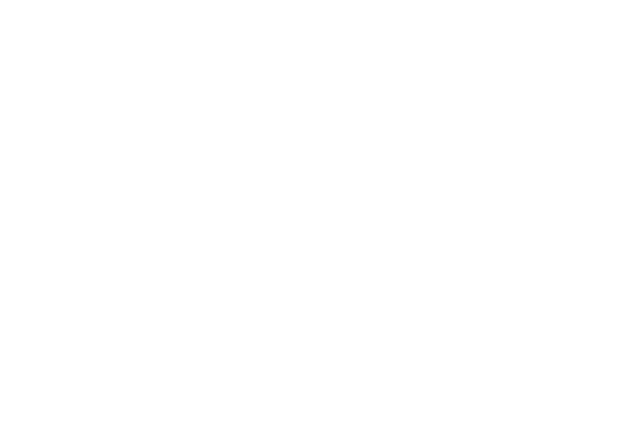
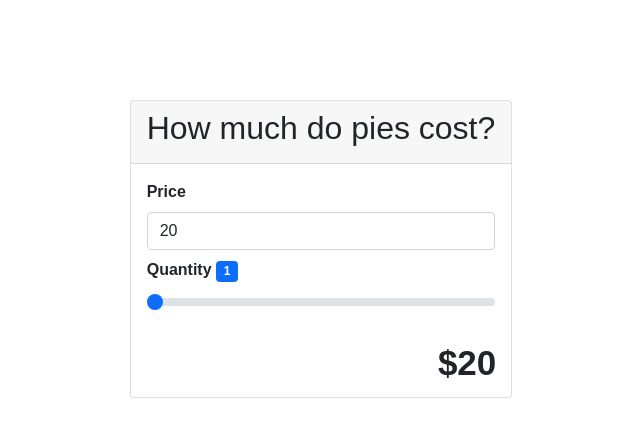
Before and after one commit to Salim66/Pricing-Calculator-by-Vanilla-JS, a plain HTML site: page index.html in a window 1280 px wide. Shown: the whole page, without its empty margins (319-959 px from the left). Drawn offline with nearby package versions, Linux system fonts and the light colour scheme.

Commit message:
Frontend design complete

```diff
--- a/assets/css/style.css
+++ b/assets/css/style.css
@@ -0,0 +1,22 @@
+* {
+    padding: 0;
+    margin: 0;
+    box-sizing: border-box;
+    font-family: sans-serif;
+    font-weight: 600;
+}
+
+.card_contianer {
+    width: 600px;
+    position: relative;
+    display: flex;
+    justify-content: center;
+    margin-top: 100px;
+}
+
+.total_cost {
+    text-align: right;
+    margin-right: 15px;
+    margin-bottom: 7px;
+    font-size: 35px;
+}
--- a/index.html
+++ b/index.html
@@ -7,14 +7,34 @@
     <meta name="viewport" content="width=device-width, initial-scale=1.0">
     <title>Document</title>
     <!-- BOOTSTRAP LINK -->
-    <link rel="stylesheet" href="https://cdn.jsdelivr.net/npm/bootstrap@4.1.0/dist/css/bootstrap.min.css">
+    <link rel="stylesheet" href="https://cdn.jsdelivr.net/npm/bootstrap@5.1.0/dist/css/bootstrap.min.css">
     <!-- CUSTOM STYLE  -->
     <link rel="stylesheet" href="assets/css/style.css">
 </head>
 
 <body>
 
-
+    <div class="container card_contianer">
+        <div class="card card_position">
+            <div class="card-header">
+                <h2>How much do pies cost?</h2>
+            </div>
+            <form>
+                <div class="card-body">
+                    <div class="form-group">
+                        <label for="price" class="form-label">Price</label>
+                        <input type="text" class="form-control" name="price" value="20">
+                    </div>
+                    <div class="form-group mt-2">
+                        <label for="quantity" class="form-label">Quantity <span
+                                class="badge bg-primary total_quantity">1</span></label>
+                        <input type="range" class="form-range" name="quantity" value="1" min="1" max="10" step="1">
+                    </div>
+                </div>
+            </form>
+            <div class="total_cost">$20</div>
+        </div>
+    </div>
 
 
     <!-- JS LINK -->
```
